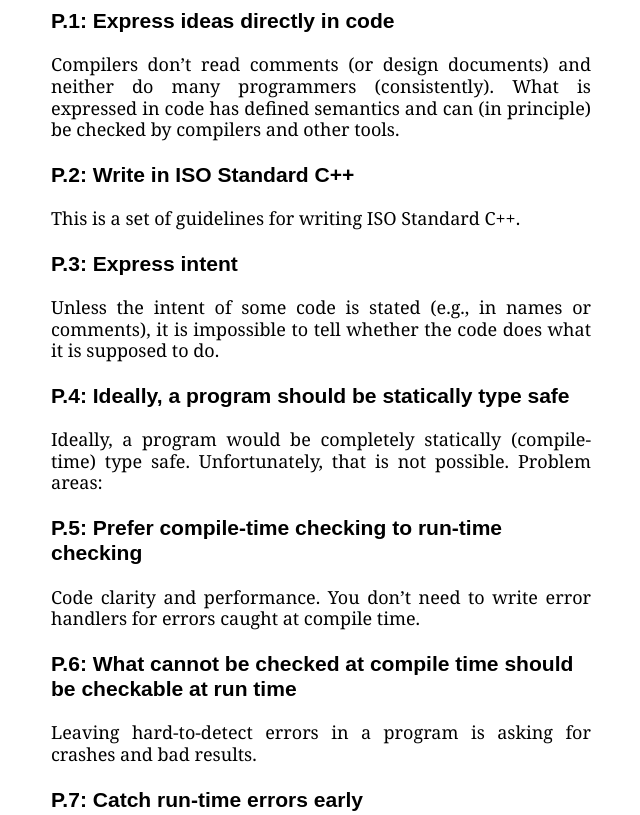
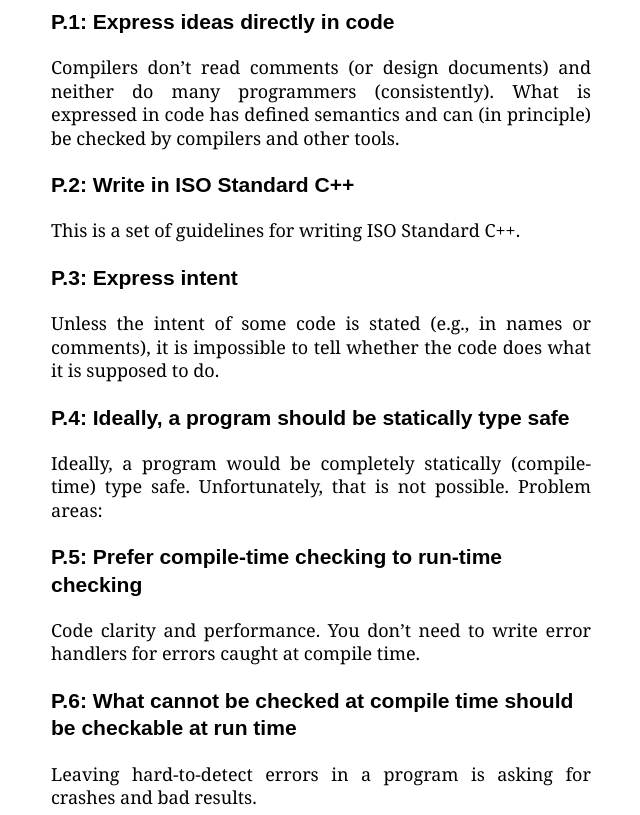
Before and after one commit to vesoyu/cpp, a plain HTML site: page index.html in a window 1280 px wide. Shown: the top 815 px of the page, without its empty margins (319-959 px from the left). Drawn offline with Linux system fonts and the light colour scheme.

Commit message:
Update index.html

```diff
--- a/index.html
+++ b/index.html
@@ -3,11 +3,13 @@
     <head>
         <meta name="viewport" content="width=device-width, initial-scale=1.0">
         <style>
-        body { font: 18px/1.2 Georgia; }
+        body { font: 18px/1.3 Georgia; }
         a { text-decoration: none; color: #000080; }
         pre, code { font-family: Consolas; color: #e91e63; }
         h3 { font-family: sans-serif; }
-        p { text-align: justify; }
+        @media (min-width: 920px) {
+            p { text-align: justify; }
+        }
         </style>
     </head>
     <body>
```
